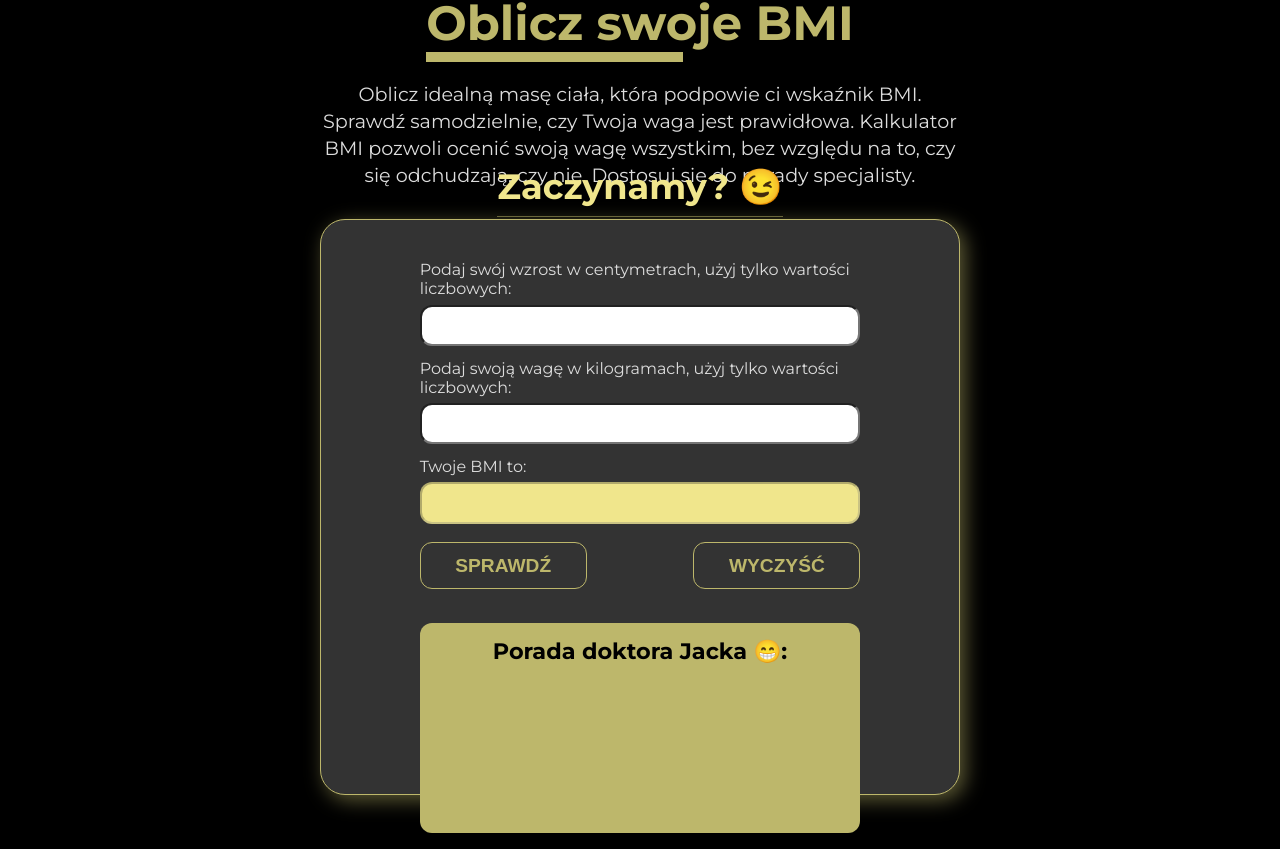
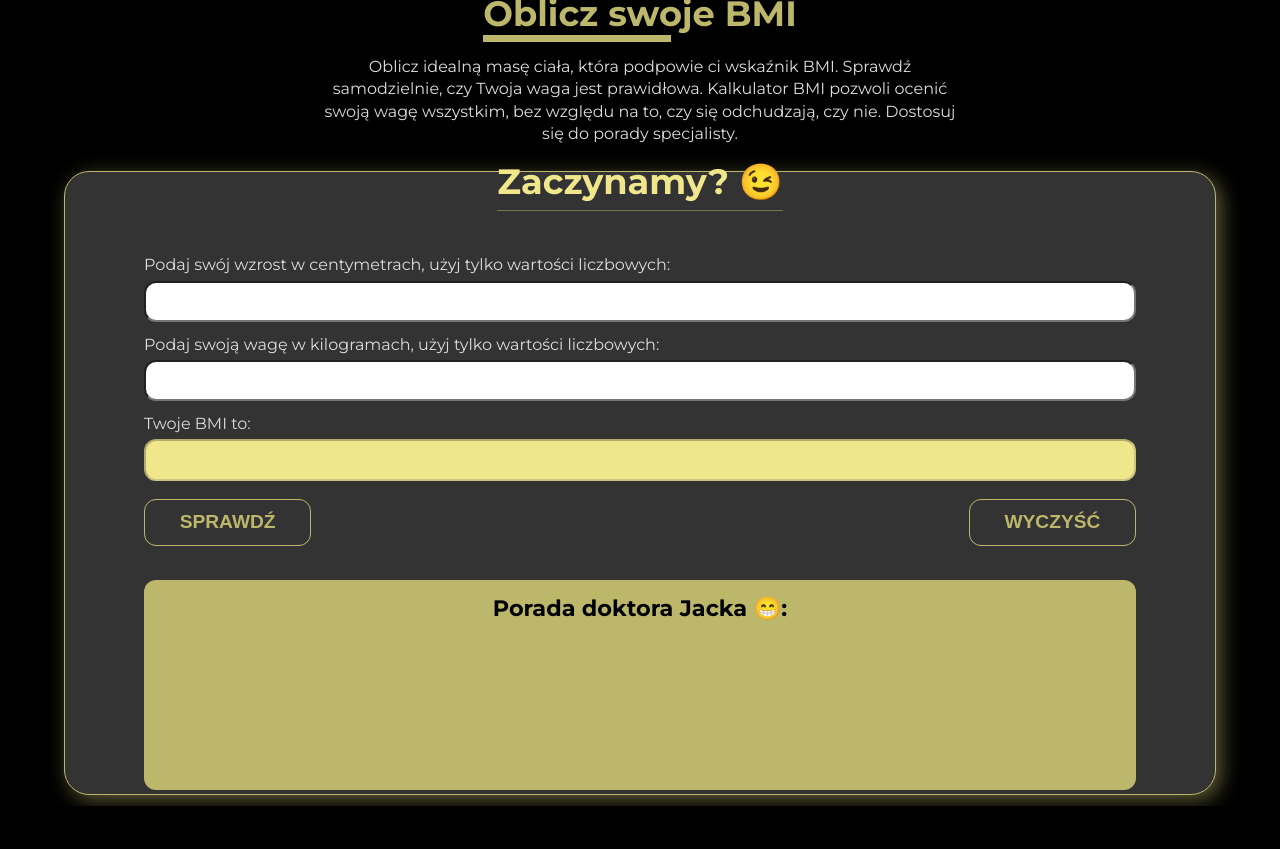
Before and after one commit to Scorpion19702022/calculator-BMI, a website: page index.html in a window 1280 px wide. After the commit the page ends 806 px from the top, so only its background shows below. Drawn offline with Linux system fonts and the light colour scheme.

Commit message:
corrected breakpoint 768px

```diff
--- a/sass/_medium.scss
+++ b/sass/_medium.scss
@@ -12,7 +12,7 @@
 
 	h1 {
 		position: relative;
-		font-size: 3rem;
+		font-size: 2.2rem;
 		margin: 0.2em 0em 0.4em;
 		padding-bottom: 0.2em;
 		color: var(--color-lightThree);
@@ -29,15 +29,15 @@
 	.text {
 		color: var(--color-lightOne);
 		margin-bottom: 1.6em;
-		font-size: 1.2rem;
+		font-size: 1rem;
 		width: 50%;
 		text-align: center;
 		line-height: 1.4em;
 	}
 
 	.wrapper {
-		width: 50%;
-		height: 72%;
+		width: 90%;
+		height: 78%;
 		margin-bottom: 2em;
 		display: flex;
 		justify-content: center;
@@ -55,7 +55,7 @@
 		flex-direction: column;
 		justify-content: center;
 		align-items: center;
-		width: 83%;
+		width: 100%;
 		&__heading {
 			font-size: 2.2rem;
 			margin-bottom: 0.2em;
```
Also changed, not shown: css/style.css, 1 other file.
